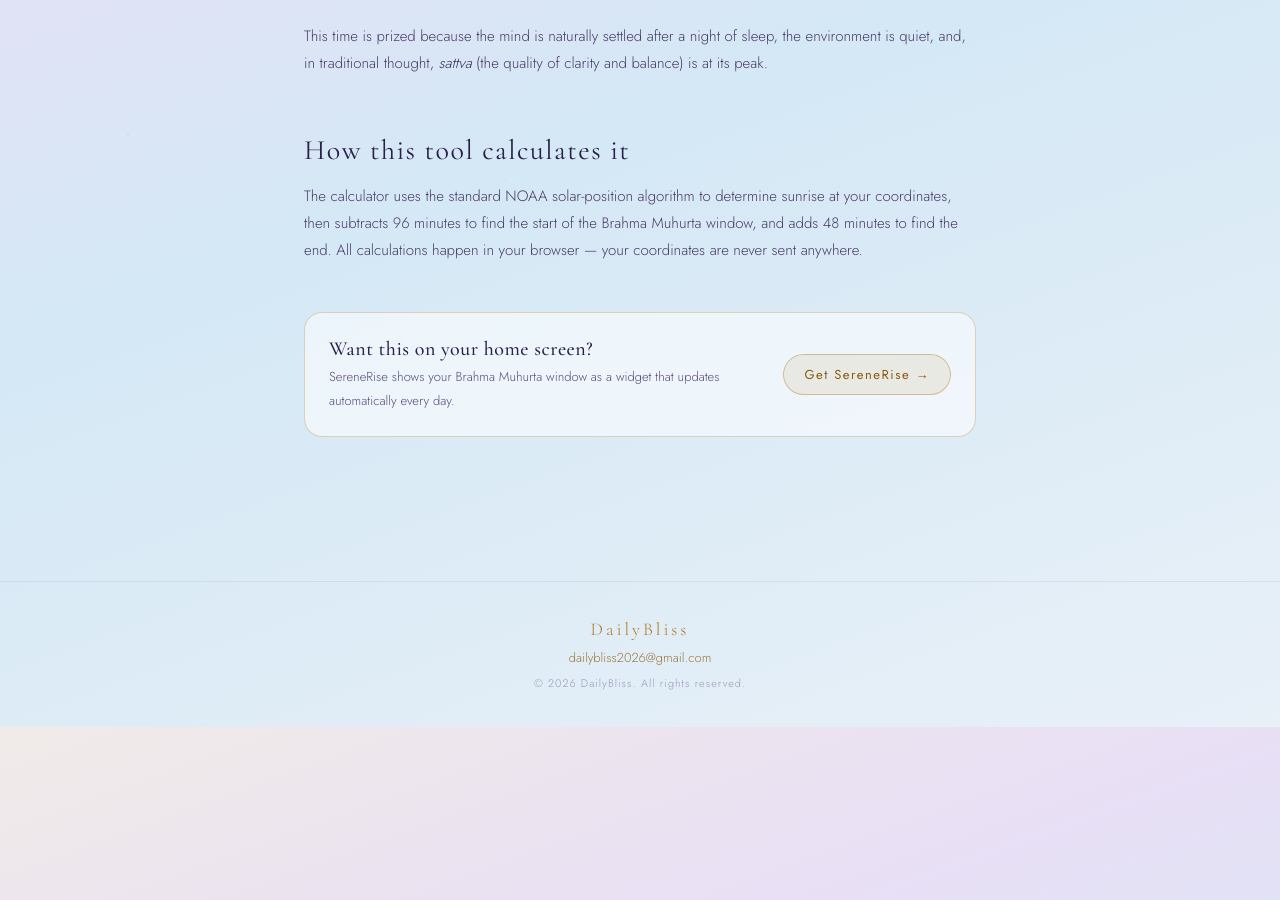
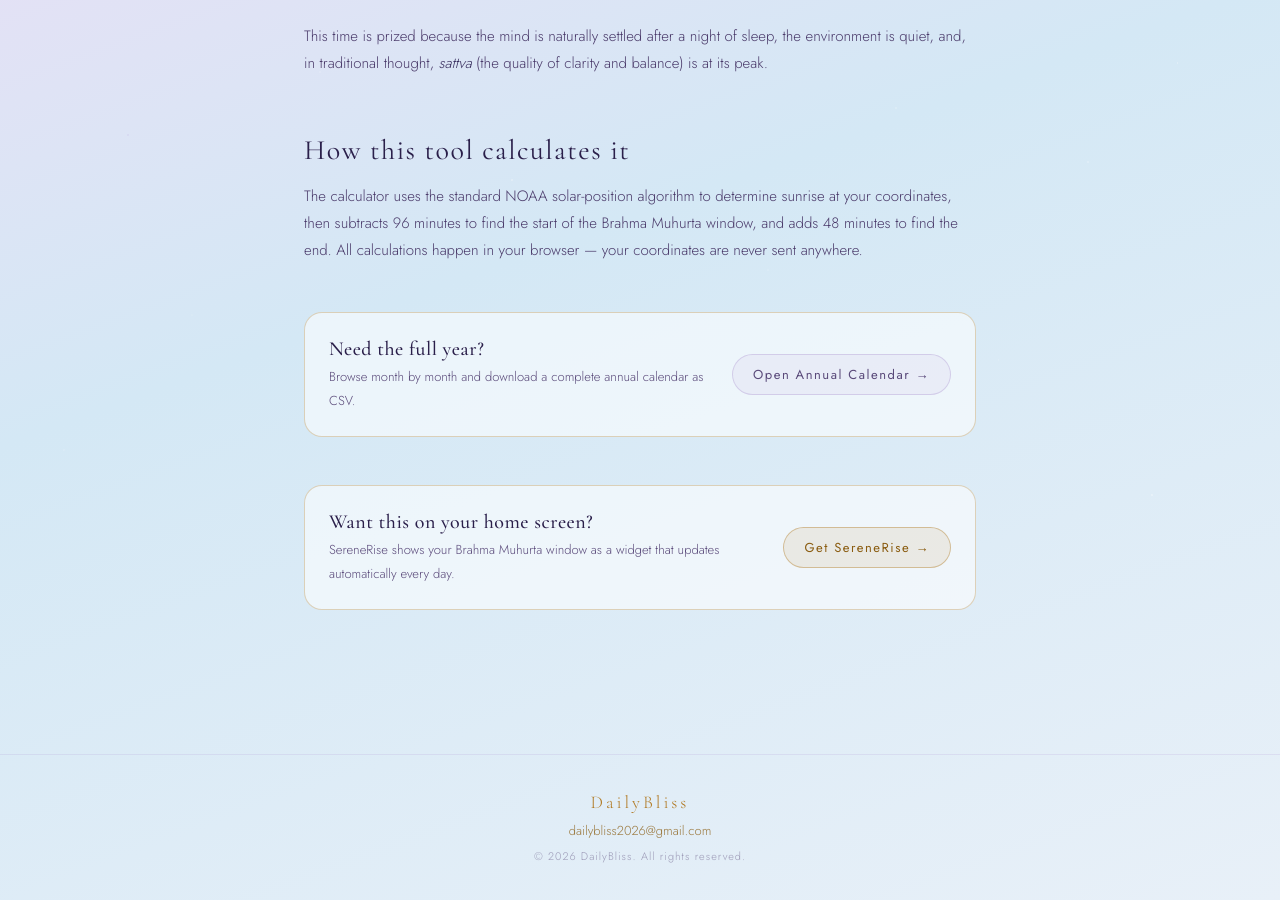
Before and after one commit to dailybliss/dailybliss.github.io, a Jekyll site: the page built from tools/brahma-muhurta/index.html, in a window 1280 px wide and 900 px high, scrolled down 678 px. Built offline with Jekyll 4.4.1, drawn with Linux system fonts in a browser that asks for light colours; before the commit the page ends 1405 px from its top, so only the background shows below that.

Commit message:
Add files via upload

```diff
--- a/tools/brahma-muhurta/index.html
+++ b/tools/brahma-muhurta/index.html
@@ -61,6 +61,14 @@ description: Find today's Brahma Muhurta window for your exact location. Free, n
     adds 48 minutes to find the end. All calculations happen in your browser — your coordinates
     are never sent anywhere.
   </p>
+
+  <div class="cross-card">
+    <div class="cross-card-text">
+      <strong>Need the full year?</strong>
+      <p>Browse month by month and download a complete annual calendar as CSV.</p>
+    </div>
+    <a href="{{ '/tools/brahma-muhurta-calendar/' | relative_url }}" class="btn btn-ghost">Open Annual Calendar →</a>
+  </div>
 
   <div class="cross-card">
     <div class="cross-card-text">
```
